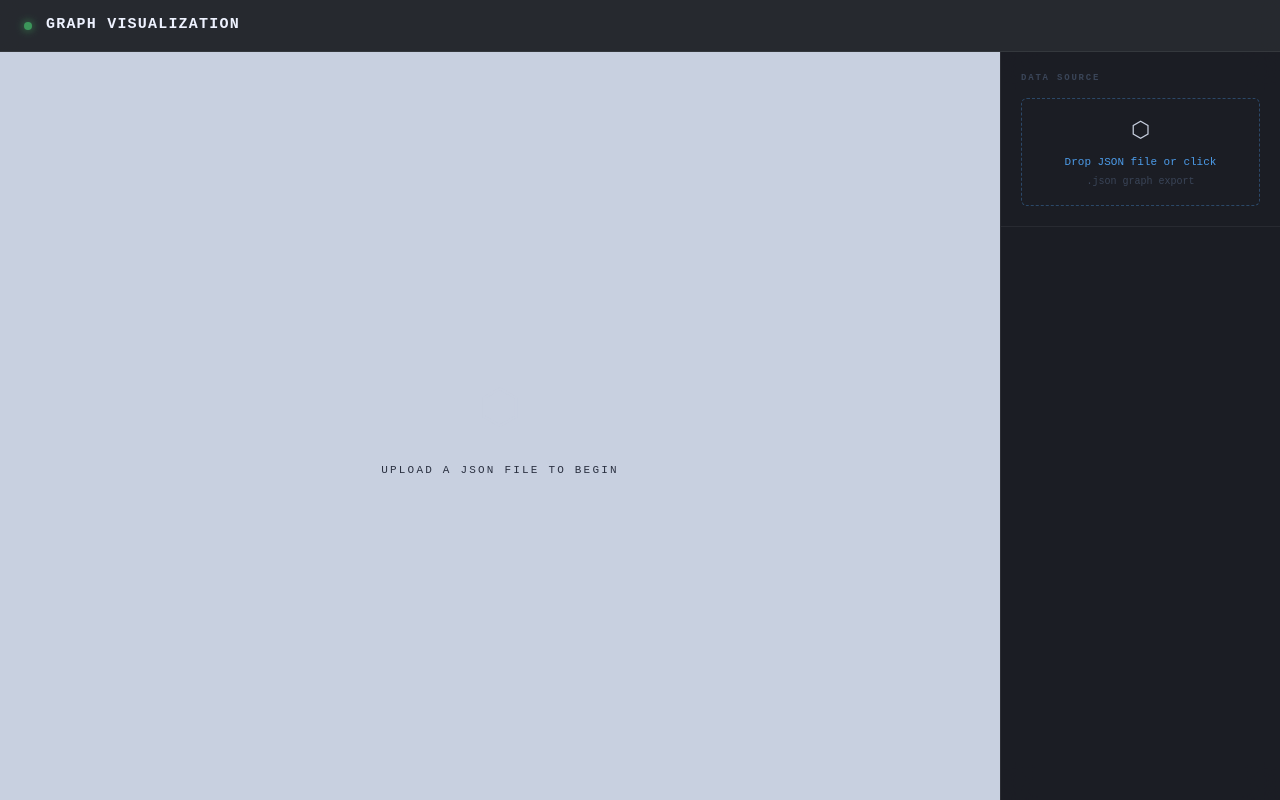
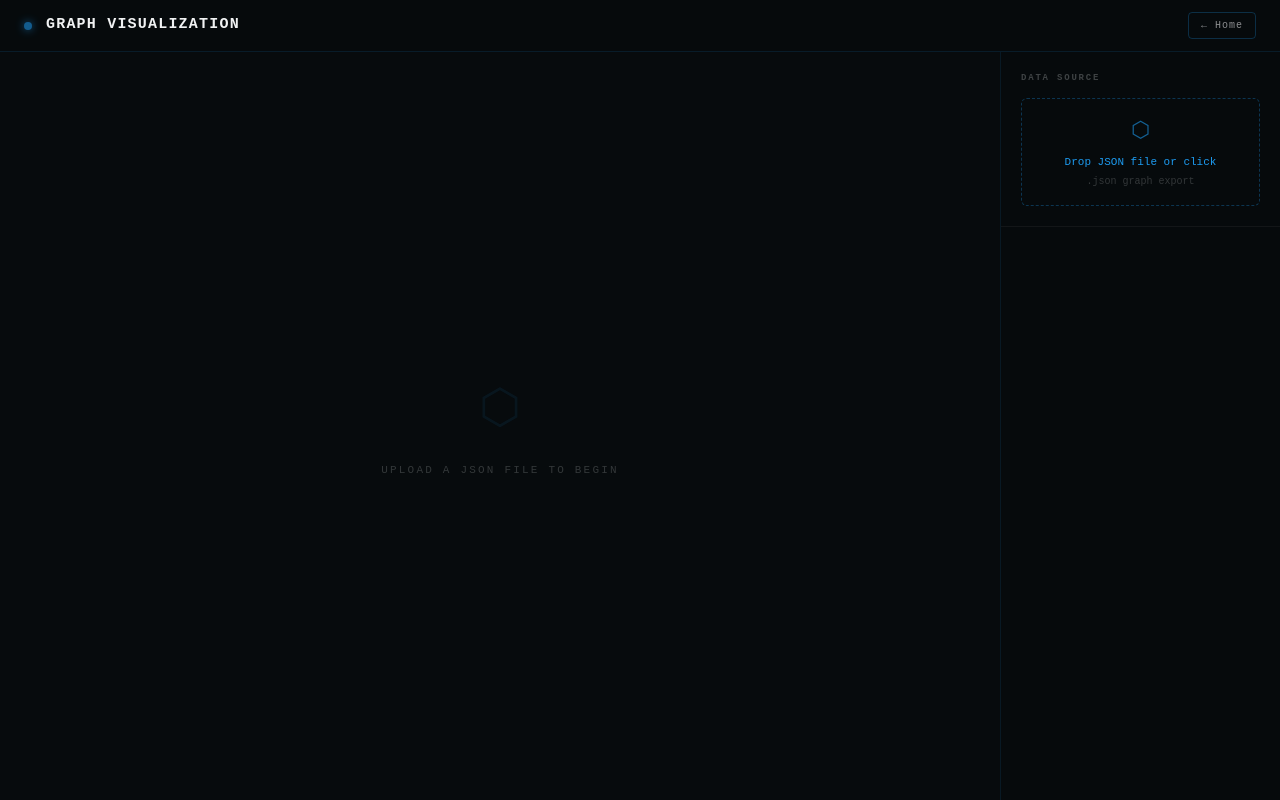
Before and after one commit to RengganaKurniawan/sna-visualizer, a React app in the folder frontend/: page /visualize-graph in a window 1280 px wide. Built offline with nearby package versions, Linux system fonts and the light colour scheme; the HTML template or start-up script is replaced by a standard one.

Commit message:
something

```diff
--- a/frontend/src/assets/TestGraph.css
+++ b/frontend/src/assets/TestGraph.css
@@ -8,9 +8,8 @@
 
 .tg-root {
     font-family: 'Space Mono', monospace;
-    /* background: #0a0c10; */
-    background: #c8d0e0;
-    color: #c8d0e0;
+    background: #070b0d;
+    color: #e8eaeb;
     width: 100vw;
     height: 100vh;
     overflow: hidden;
@@ -22,9 +21,9 @@
     position: fixed;
     top: 0; left: 0; right: 0;
     height: 52px;
-    background: rgba(10,12,16,0.85);
-    backdrop-filter: blur(12px);
-    border-bottom: 1px solid rgba(255,255,255,0.07);
+    background: rgba(7, 11, 13, 0.88);
+    backdrop-filter: blur(14px);
+    border-bottom: 1px solid rgba(29, 155, 240, 0.12);
     display: flex;
     align-items: center;
     padding: 0 24px;
@@ -35,8 +34,8 @@
 .tg-header-dot {
     width: 8px; height: 8px;
     border-radius: 50%;
-    background: #4CE87A;
-    box-shadow: 0 0 8px #4CE87A;
+    background: #1D9BF0;
+    box-shadow: 0 0 8px #1D9BF0;
     flex-shrink: 0;
     animation: pulse 2.4s ease-in-out infinite;
 }
@@ -52,27 +51,46 @@
     font-size: 15px;
     letter-spacing: 0.08em;
     text-transform: uppercase;
-    color: #eef2ff;
+    color: #f0f2f3;
     flex: 1;
 }
 
 .tg-header-meta {
     font-size: 10px;
     letter-spacing: 0.12em;
-    color: #4a5568;
+    color: rgba(232, 234, 235, 0.3);
     text-transform: uppercase;
+}
+
+.tg-header-back {
+    background: none;
+    border: 1px solid rgba(29, 155, 240, 0.25);
+    color: rgba(232, 234, 235, 0.6);
+    font-family: 'Space Mono', monospace;
+    font-size: 10px;
+    letter-spacing: 0.1em;
+    padding: 5px 12px;
+    border-radius: 4px;
+    cursor: pointer;
+    transition: all 0.2s;
+    flex-shrink: 0;
+}
+
+.tg-header-back:hover {
+    border-color: #1D9BF0;
+    color: #1D9BF0;
+    background: rgba(29, 155, 240, 0.06);
 }
 
 /* CANVAS */
 .tg-canvas {
     position: fixed;
     top: 52px; left: 0; right: 0; bottom: 0;
-    /* background: #0a0c10; */
-    background: #eef2ff;
+    background: #0d1117;
     background-image:
-        radial-gradient(ellipse 80% 60% at 50% 40%, rgba(33,150,243,0.04) 0%, transparent 70%),
-        linear-gradient(rgba(255,255,255,0.025) 1px, transparent 1px),
-        linear-gradient(90deg, rgba(255,255,255,0.025) 1px, transparent 1px);
+        radial-gradient(ellipse 80% 60% at 50% 40%, rgba(29, 155, 240, 0.07) 0%, transparent 70%),
+        linear-gradient(rgba(255,255,255,0.04) 1px, transparent 1px),
+        linear-gradient(90deg, rgba(255,255,255,0.04) 1px, transparent 1px);
     background-size: 100% 100%, 40px 40px, 40px 40px;
     z-index: 0;
 }
@@ -91,6 +109,7 @@
 
 .tg-placeholder-icon {
     font-size: 48px;
+    color: #1D9BF0;
     opacity: 0.08;
     margin-bottom: 16px;
 }
@@ -99,7 +118,7 @@
     font-size: 11px;
     letter-spacing: 0.2em;
     text-transform: uppercase;
-    color: #2a3040;
+    color: rgba(232, 234, 235, 0.2);
 }
 
 /* RIGHT PANEL */
@@ -107,9 +126,9 @@
     position: fixed;
     top: 52px; right: 0; bottom: 0;
     width: 280px;
-    background: rgba(12,14,20,0.92);
+    background: rgba(7, 11, 13, 0.95);
     backdrop-filter: blur(16px);
-    border-left: 1px solid rgba(255,255,255,0.07);
+    border-left: 1px solid rgba(29, 155, 240, 0.1);
     z-index: 50;
     display: flex;
     flex-direction: column;
@@ -118,7 +137,7 @@
 
 .tg-panel-section {
     padding: 20px;
-    border-bottom: 1px solid rgba(255,255,255,0.06);
+    border-bottom: 1px solid rgba(255, 255, 255, 0.05);
 }
 
 .tg-section-label {
@@ -126,14 +145,14 @@
     font-weight: 700;
     letter-spacing: 0.2em;
     text-transform: uppercase;
-    color: #3a4558;
+    color: rgba(232, 234, 235, 0.25);
     margin-bottom: 12px;
 }
 
 /* FILE UPLOAD */
 .tg-upload-area {
     position: relative;
-    border: 1px dashed rgba(76,155,232,0.35);
+    border: 1px dashed rgba(29, 155, 240, 0.3);
     border-radius: 6px;
     padding: 16px;
     text-align: center;
@@ -142,8 +161,8 @@
 }
 
 .tg-upload-area:hover {
-    border-color: rgba(76,155,232,0.7);
-    background: rgba(76,155,232,0.04);
+    border-color: rgba(29, 155, 240, 0.6);
+    background: rgba(29, 155, 240, 0.04);
 }
 
 .tg-upload-area input[type="file"] {
@@ -159,17 +178,19 @@
     font-size: 22px;
     margin-bottom: 6px;
     display: block;
+    color: #1D9BF0;
+    opacity: 0.6;
 }
 
 .tg-upload-text {
     font-size: 11px;
-    color: #4C9BE8;
+    color: #1D9BF0;
     line-height: 1.5;
 }
 
 .tg-upload-hint {
     font-size: 10px;
-    color: #3a4558;
+    color: rgba(232, 234, 235, 0.2);
     margin-top: 4px;
 }
 
@@ -183,7 +204,7 @@
 
 .tg-status.loading { color: #E8D94C; }
 .tg-status.error   { color: #E63946; }
-.tg-status.success { color: #4CE87A; }
+.tg-status.success { color: #1D9BF0; }
 
 .tg-status-spinner {
     width: 10px; height: 10px;
@@ -201,7 +222,7 @@
 .tg-legend-list {
     display: flex;
     flex-direction: column;
-    gap: 7px;
+    gap: 8px;
 }
 
 .tg-legend-item {
@@ -209,8 +230,9 @@
     align-items: center;
     gap: 10px;
     font-size: 11px;
-    color: "#8899aa";
-    letter-spacing: 0.4em;
+    color: rgba(232, 234, 235, 0.45);
+    letter-spacing: 0.06em;
+    text-transform: capitalize;
 }
 
 .tg-legend-line {
@@ -236,7 +258,7 @@
 
 .tg-toggle-label {
     font-size: 11px;
-    color: #8899aa;
+    color: rgba(232, 234, 235, 0.45);
     letter-spacing: 0.04em;
     user-select: none;
     cursor: pointer;
@@ -256,14 +278,14 @@
     position: absolute;
     inset: 0;
     border-radius: 9px;
-    background: #1a2030;
-    border: 1px solid rgba(255,255,255,0.08);
+    background: rgba(255, 255, 255, 0.05);
+    border: 1px solid rgba(255, 255, 255, 0.08);
     transition: background 0.2s;
 }
 
 .tg-switch input:checked ~ .tg-switch-track {
-    background: rgba(76,232,122,0.2);
-    border-color: rgba(76,232,122,0.4);
+    background: rgba(29, 155, 240, 0.2);
+    border-color: rgba(29, 155, 240, 0.4);
 }
 
 .tg-switch-thumb {
@@ -271,15 +293,14 @@
     top: 3px; left: 3px;
     width: 10px; height: 10px;
     border-radius: 50%;
-    background: #3a4558;
+    background: rgba(232, 234, 235, 0.2);
     transition: transform 0.2s, background 0.2s;
 }
 
-.tg-switch input:checked ~ .tg-switch-track ~ .tg-switch-thumb,
 .tg-switch input:checked + .tg-switch-track + .tg-switch-thumb {
     transform: translateX(16px);
-    background: #4CE87A;
-    box-shadow: 0 0 6px #4CE87A88;
+    background: #1D9BF0;
+    box-shadow: 0 0 6px rgba(29, 155, 240, 0.6);
 }
 
 /* NODE DETAIL */
@@ -289,10 +310,9 @@
     right: 280px;
     bottom: 0;
     width: 300px;
-    background: rgba(10, 12, 18, 0.96);
+    background: rgba(7, 11, 13, 0.97);
     backdrop-filter: blur(20px);
-    border-left: 1px solid rgba(76, 155, 232, 0.15);
-    border-top: 1px solid rgba(76, 155, 232, 0.1);
+    border-left: 1px solid rgba(29, 155, 240, 0.12);
     z-index: 49;
     display: flex;
     flex-direction: column;
@@ -301,7 +321,7 @@
     opacity: 0;
     pointer-events: none;
     transition: transform 0.28s cubic-bezier(0.22, 1, 0.36, 1), opacity 0.22s ease;
-    box-shadow: -12px 0 40px rgba(0, 0, 0, 0.45);
+    box-shadow: -12px 0 40px rgba(0, 0, 0, 0.4);
 }
 
 .tg-node-float--visible {
@@ -315,14 +335,14 @@
     overflow-y: auto;
 }
 
-.tg-node-panel::-webkit-scrollbar { width: 4px; }
-.tg-node-panel::-webkit-scrollbar-track { background: transparent; }
-.tg-node-panel::-webkit-scrollbar-thumb { background: #1e2535; border-radius: 2px; }
+.tg-node-float .tg-tweet-list::-webkit-scrollbar { width: 4px; }
+.tg-node-float .tg-tweet-list::-webkit-scrollbar-track { background: transparent; }
+.tg-node-float .tg-tweet-list::-webkit-scrollbar-thumb { background: rgba(29, 155, 240, 0.2); border-radius: 2px; }
 
-.tg.node-float-close {
+.tg-node-float-close {
     background: none;
     border: none;
-    color: #3a4558;
+    color: rgba(232, 234, 235, 0.25);
     font-size: 12px;
     cursor: pointer;
     padding: 2px 4px;
@@ -332,57 +352,56 @@
     font-family: 'Space Mono', monospace;
 }
 
-.tg-node-float-close:hover {
-    color: #E63946;
-}
+.tg-node-float-close:hover { color: #E63946; }
 
 .tg-node-header {
     padding: 16px 20px 12px;
-    border-bottom: 1px solid rgba(255,255,255,0.06);
+    border-bottom: 1px solid rgba(255, 255, 255, 0.05);
 }
 
 .tg-node-username {
     font-family: 'Syne', sans-serif;
     font-weight: 700;
     font-size: 14px;
-    color: #4C9BE8;
+    color: #1D9BF0;
     letter-spacing: 0.04em;
 }
 
 .tg-node-name {
     font-size: 10px;
-    color: #3a4558;
+    color: rgba(232, 234, 235, 0.25);
     margin-top: 3px;
     letter-spacing: 0.06em;
 }
 
+/* TWEET */
 .tg-tweet-list {
     padding: 12px 20px;
     display: flex;
     flex-direction: column;
-    gap: 12px
+    gap: 12px;
 }
 
 .tg-tweet {
-    border: 1px solid rgba(255,255,255,0.05);
+    border: 1px solid rgba(255, 255, 255, 0.04);
     border-radius: 6px;
     padding: 10px 12px;
-    background: rgba(255,255,255,0.015);
+    background: rgba(255, 255, 255, 0.015);
     transition: border-color 0.15s;
 }
 
-.tg-tweet:hover { border-color: rgba(76,155,232,0.25);}
+.tg-tweet:hover { border-color: rgba(29, 155, 240, 0.2); }
 
 .tg-tweet-text {
     font-size: 11px;
     line-height: 1.6;
-    color: #c0ccd8;
+    color: rgba(232, 234, 235, 0.7);
     margin-bottom: 6px;
 }
 
 .tg-tweet-date {
     font-size: 10px;
-    color: #3a4558;
+    color: rgba(232, 234, 235, 0.25);
     letter-spacing: 0.04em;
 }
 
@@ -391,14 +410,14 @@
     gap: 12px;
     margin-top: 6px;
     font-size: 10px;
-    color: #4a5568;
+    color: rgba(232, 234, 235, 0.3);
 }
 
 .tg-empty-state {
     padding: 20px;
     text-align: center;
     font-size: 10px;
-    color: #2a3040;
+    color: rgba(232, 234, 235, 0.15);
     line-height: 1.8;
     text-transform: uppercase;
     letter-spacing: 0.1em;
--- a/frontend/src/pages/Graph.tsx
+++ b/frontend/src/pages/Graph.tsx
@@ -1,4 +1,5 @@
 import React, { useEffect, useRef, useState } from "react";
+import { useNavigate } from "react-router-dom";
 import cytoscape, { NodeDefinition, EdgeDefinition } from "cytoscape"
 import "../assets/TestGraph.css"
 
@@ -12,11 +13,16 @@ type GraphData = {
     };
 };
 
-function generateColor(index: number): string {
-    const hue = (index * 137.508) % 360; // cycle hue color with golden ration
-    const saturation = 55 + (index % 3) * 15 // greyness + (index % level of saturation) + gap each level
-    const lightness = 45 + (index % 2) * 15 // darkness + (index % level to keep colors readable) + lightness color
-    return `hsl(${hue}, ${saturation}%, ${lightness}%)`;
+function generateColor(index: number, total: number): string {
+    if (total <= 12) {
+        const hue = (index / total) * 360;
+        return `hsl(${hue}, 70%, 55%)`;
+    } else {
+        const hue = (index * 137.508) % 360;
+        const saturation = 55 + (index % 3) * 15;
+        const lightness = 45 + (index % 2) * 15;
+        return `hsl(${hue}, ${saturation}%, ${lightness}%)`;
+    }
 }
 
 const EDGE_COLORS: Record<string, string> = {
@@ -39,6 +45,7 @@ function ToggelSwitch({ checked, onChange }: {checked: boolean; onChange: () =>
 
 // Main
 function Graph() {
+    const navigate = useNavigate();
     const [graph, setGraph] = useState<GraphData | null>(null);
     const [loading, setLoading] = useState(false);
     const [error, setError] = useState<string | null>(null);
@@ -74,12 +81,12 @@ function Graph() {
                 // pindahin setiap komunitas ke parent
                 cyInstance.current.nodes().filter(n => !n.isParent()).forEach(node => {
                     node.move({ parent: `community_${node.data('community')}` });
-                    node.style('background-color', generateColor(node.data('community')));
+                    node.style('background-color', generateColor(node.data('community'), communityIdsRef.current.length));
                 });
             } else {
                 cyInstance.current.nodes().filter(n => !n.isParent()).forEach(node => {
                     node.move({ parent: null });
-                    node.style('background-color', '#A0A0A0');
+                    node.style('background-color', '#1D9BF0');
                 });
                 communityIdsRef.current.forEach(cid => {
                     cyInstance.current!.$(`#community_${cid}`).remove();
@@ -151,11 +158,15 @@ function Graph() {
         if (!graph || !cyRef.current || cyInstance.current)
             return;
 
+        const communityIds = [...new Set(graph.elements.nodes.map(n => n.data.community as number))];
+        communityIdsRef.current = communityIds;
+        const totalCommunities = communityIds.length;
+
         const nodes = graph.elements.nodes.map((node): NodeDefinition => ({
             ...node,
             data: {
                 ...node.data,
-                communityColor: generateColor(node.data.community)
+                communityColor: generateColor(node.data.community, totalCommunities)
             },
         }));
 
@@ -184,13 +195,13 @@ function Graph() {
                         source: edge.data!.source,
                         target: edge.data!.target,
                         weight: Number(edge.data!.weight) || 1,
-                        edgeColor: "#999999"
+                        edgeColor: "#4a6080"
                     }
                 });
             }
         });
         collapsedEdgesRef.current = Array.from(edgeMap.values());
-        communityIdsRef.current = [...new Set(nodes.map(n => n.data!.community as number))];
+
 
         cyInstance.current = cytoscape({
             container: cyRef.current,
@@ -200,10 +211,13 @@ function Graph() {
                     selector: "node[in_degree_centrality]",
                     style: {
                         label: "data(label)",
-                        "font-size": "10px",
+                        "font-size": "11px",
                         "text-valign": "bottom",
                         "text-halign": "center",
-                        "background-color": "#A0A0A0",
+                        "color": "#ffffff",
+                        "text-outline-color": "#0d1117",
+                        "text-outline-width": 3,
+                        "background-color": "#1D9BF0",
                         width: "mapData(in_degree_centrality, 0, 1, 15, 100)",
                         height: "mapData(in_degree_centrality, 0, 1, 15, 100)",
                     },
@@ -212,10 +226,10 @@ function Graph() {
                     selector: ":parent",
                     style: {
                         label: "",
-                        "background-color": "#cccccc",
-                        "background-opacity": 0.1,          // transparan supaya tidak mengganggu
-                        "border-width": 2,
-                        "border-color": "#ccc",
+                        "background-color": "#1D9BF0",
+                        "background-opacity": 0.05,
+                        "border-width": 1,
+                        "border-color": "rgba(29,155,240,0.3)",
                         "border-style": "dashed",
                     },
                 },
@@ -273,6 +287,9 @@ function Graph() {
                         {nodeCount} nodes · {edgeCount} edges
                     </span>
                 )}
+                <button className="tg-header-back" onClick={() => navigate("/")}>
+                    ← Home
+                </button>
             </header>
 
             {/* CANVAS */}
--- a/frontend/src/pages/claude.tsx
+++ b/frontend/src/pages/claude.tsx
@@ -13,11 +13,16 @@ type GraphData = {
     };
 };
 
-function generateColor(index: number): string {
-    const hue = (index * 137.508) % 360; // cycle hue color with golden ration
-    const saturation = 55 + (index % 3) * 15 // greyness + (index % level of saturation) + gap each level
-    const lightness = 45 + (index % 2) * 15 // darkness + (index % level to keep colors readable) + lightness color
-    return `hsl(${hue}, ${saturation}%, ${lightness}%)`;
+function generateColor(index: number, total: number): string {
+    if (total <= 12) {
+        const hue = (index / total) * 360;
+        return `hsl(${hue}, 70%, 55%)`;
+    } else {
+        const hue = (index * 137.508) % 360;
+        const saturation = 55 + (index % 3) * 15;
+        const lightness = 45 + (index % 2) * 15;
+        return `hsl(${hue}, ${saturation}%, ${lightness}%)`;
+    }
 }
 
 const EDGE_COLORS: Record<string, string> = {
@@ -76,12 +81,12 @@ function Graph() {
                 // pindahin setiap komunitas ke parent
                 cyInstance.current.nodes().filter(n => !n.isParent()).forEach(node => {
                     node.move({ parent: `community_${node.data('community')}` });
-                    node.style('background-color', generateColor(node.data('community')));
+                    node.style('background-color', generateColor(node.data('community'), communityIdsRef.current.length));
                 });
             } else {
                 cyInstance.current.nodes().filter(n => !n.isParent()).forEach(node => {
                     node.move({ parent: null });
-                    node.style('background-color', '#A0A0A0');
+                    node.style('background-color', '#1D9BF0');
                 });
                 communityIdsRef.current.forEach(cid => {
                     cyInstance.current!.$(`#community_${cid}`).remove();
@@ -153,11 +158,15 @@ function Graph() {
         if (!graph || !cyRef.current || cyInstance.current)
             return;
 
+        const communityIds = [...new Set(graph.elements.nodes.map(n => n.data.community as number))];
+        communityIdsRef.current = communityIds;
+        const totalCommunities = communityIds.length;
+
         const nodes = graph.elements.nodes.map((node): NodeDefinition => ({
             ...node,
             data: {
                 ...node.data,
-                communityColor: generateColor(node.data.community)
+                communityColor: generateColor(node.data.community, totalCommunities)
             },
         }));
 
@@ -186,13 +195,13 @@ function Graph() {
                         source: edge.data!.source,
                         target: edge.data!.target,
                         weight: Number(edge.data!.weight) || 1,
-                        edgeColor: "#999999"
+                        edgeColor: "#4a6080"
                     }
                 });
             }
         });
         collapsedEdgesRef.current = Array.from(edgeMap.values());
-        communityIdsRef.current = [...new Set(nodes.map(n => n.data!.community as number))];
+
 
         cyInstance.current = cytoscape({
             container: cyRef.current,
@@ -202,10 +211,13 @@ function Graph() {
                     selector: "node[in_degree_centrality]",
                     style: {
                         label: "data(label)",
-                        "font-size": "10px",
+                        "font-size": "11px",
                         "text-valign": "bottom",
                         "text-halign": "center",
-                        "background-color": "#A0A0A0",
+                        "color": "#ffffff",
+                        "text-outline-color": "#0d1117",
+                        "text-outline-width": 3,
+                        "background-color": "#1D9BF0",
                         width: "mapData(in_degree_centrality, 0, 1, 15, 100)",
                         height: "mapData(in_degree_centrality, 0, 1, 15, 100)",
                     },
@@ -214,10 +226,10 @@ function Graph() {
                     selector: ":parent",
                     style: {
                         label: "",
-                        "background-color": "#cccccc",
-                        "background-opacity": 0.1,          // transparan supaya tidak mengganggu
-                        "border-width": 2,
-                        "border-color": "#ccc",
+                        "background-color": "#1D9BF0",
+                        "background-opacity": 0.05,
+                        "border-width": 1,
+                        "border-color": "rgba(29,155,240,0.3)",
                         "border-style": "dashed",
                     },
                 },
```
Also changed, not shown: frontend/src/utils/graphUtils.tsx (added).
